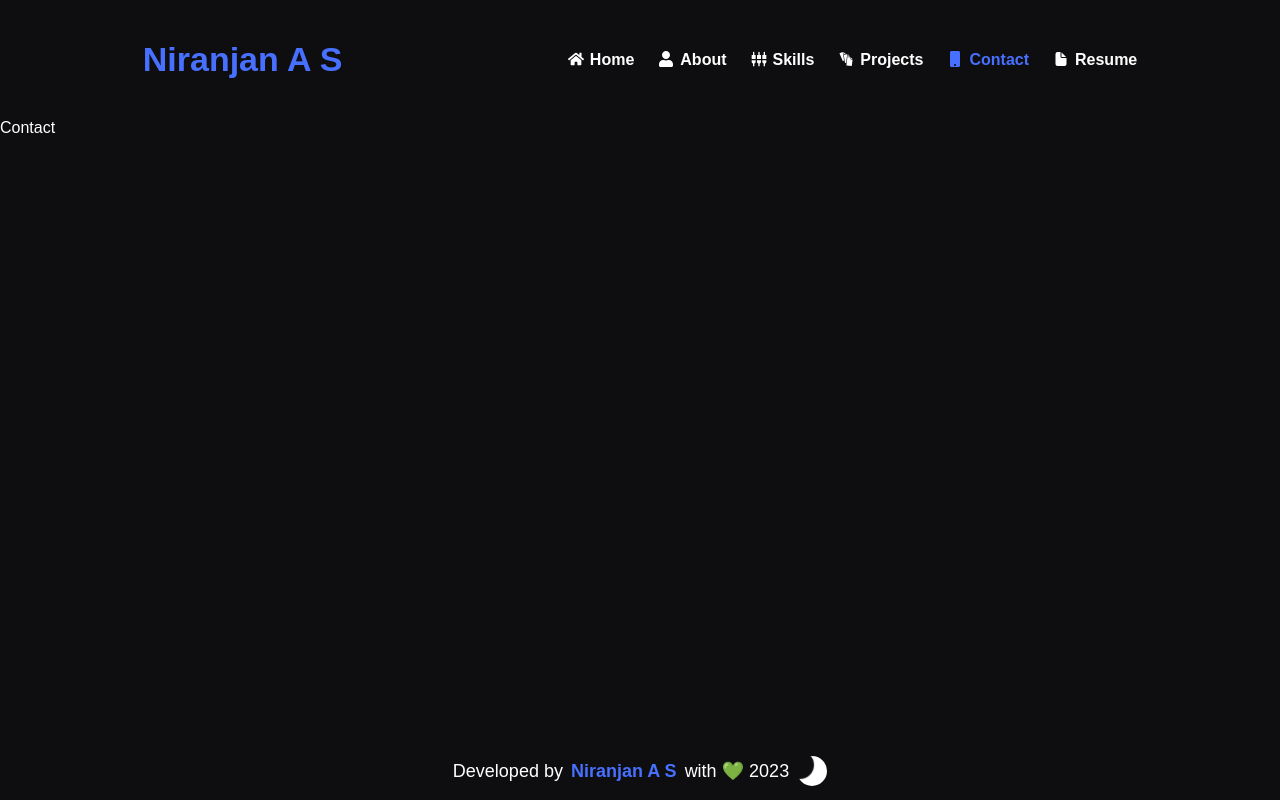
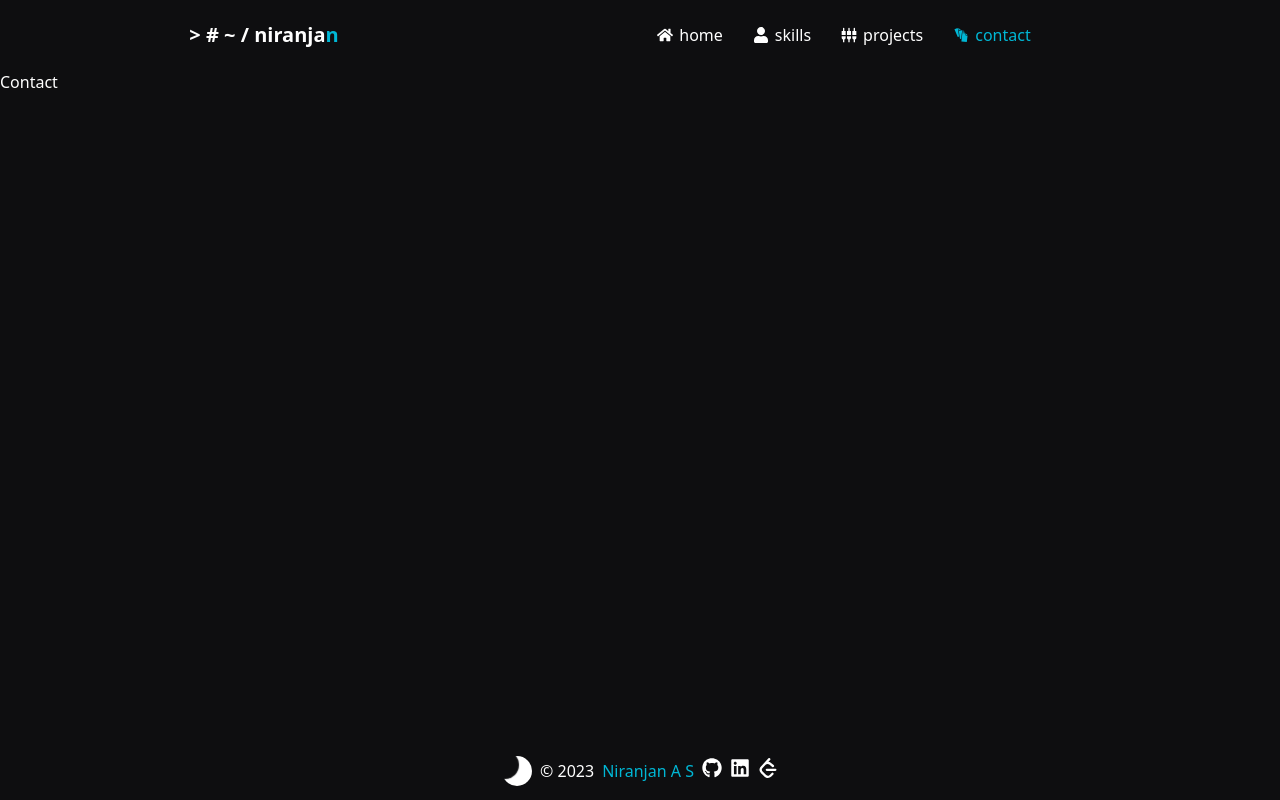
Before and after one commit to Niranjan-A-S/portfolio_, a React (Vite) app: page /contact in a window 1280 px wide. Built offline with nearby package versions, Linux system fonts and the light colour scheme.

Commit message:
feat:changed the layout and redesigned the footer and navbar

```diff
--- a/src/components/footer/index.tsx
+++ b/src/components/footer/index.tsx
@@ -1,11 +1,12 @@
-import { FC, memo } from 'react';
+import { FC, memo, useCallback } from 'react';
 import styled from 'styled-components';
-import { MY_NAME, Urls } from '../../data/constants';
+import { MY_NAME } from '../../data/constants';
 import { ToggleButton } from '../ui/toggle-button';
+import { IconLink } from '../ui/icon-link';
+import { IIConLinkProps } from '../../typings/component-props';
+import { FOOTER_LINKS } from '../../data/metadata';
 
 export const StyledFooter = styled.footer`
-    font-weight: 500;
-    font-size: 18px;
     padding: 14px;
     display: flex;
     justify-content: center;
@@ -14,10 +15,9 @@ export const StyledFooter = styled.footer`
     z-index:1;
 
 
-    & > a {
+    & > span {
         color: ${({ theme }) => theme.focusedTextColor};
-        font-size: inherit;
-        font-weight: 600;
+        font-weight: 500;
     }
 
     &> a:hover {
@@ -25,10 +25,31 @@ export const StyledFooter = styled.footer`
     }
 `;
 
+export const LinksWrapper = styled.div`
+    display: flex;
+    justify-content: center;
+    column-gap: 8px;
+    font-size: 20px;
+
+    &  * {
+        fill: ${({ theme }) => (theme.primaryTextColor)};
+    }
+`;
+
 //TODO Remove this toggle button from footer
-export const Footer: FC = memo(() =>
-    <StyledFooter>
-        Developed by <a href={Urls.linkedin} target="_blank">{MY_NAME}</a> with 💚 {new Date().getFullYear()}
-        <ToggleButton />
-    </StyledFooter>
-);
+export const Footer: FC = memo(() => {
+
+    const renderIconLink = useCallback(({ url, icon }: IIConLinkProps) => (
+        <IconLink key={url} icon={icon} url={url} />
+    ), []);
+
+    return (
+        <StyledFooter>
+            <ToggleButton />
+            ©   {new Date().getFullYear()}   <span>{MY_NAME}</span>
+            <LinksWrapper>
+                {FOOTER_LINKS.map(renderIconLink)}
+            </LinksWrapper>
+        </StyledFooter>
+    );
+});
--- a/src/components/navbar/index.tsx
+++ b/src/components/navbar/index.tsx
@@ -4,7 +4,7 @@ import styled from 'styled-components';
 import { NavbarItems } from './navbar-items';
 
 export const StyledNavbar = styled.nav`
-    padding: 40px 30px;
+    padding: 20px 30px;
     position: sticky;
     display: grid;
     justify-items: center;
--- a/src/components/navbar/logo.tsx
+++ b/src/components/navbar/logo.tsx
@@ -1,19 +1,23 @@
 import { FC, memo } from 'react';
 import styled from 'styled-components';
 import { usePageRefresh } from '../../hooks/use-page-refresh';
-import { MY_NAME } from '../../data/constants';
+import { LOGO } from '../../data/constants';
 
 export const StyledLogo = styled.span`
-    font-size: 34px;
-    font-weight: 600;
-    color: ${({ theme }) => theme.focusedTextColor};
+    font-size: 20px;
+    font-weight: 700;
     cursor: pointer;
     z-index:1;
-    //TODO: Give some effects to the logo or replace the logo with some icon
+    unicode-bidi:bidi-override;
+    direction:rtl;
+
+    &::first-letter {
+        color: ${({ theme }) => theme.focusedTextColor};
+    }
 `;
 
 export const Logo: FC = memo(() => {
     const refreshPage = usePageRefresh();
 
-    return <StyledLogo onClick={refreshPage}>{MY_NAME}</StyledLogo>;
+    return <StyledLogo onClick={refreshPage}>{LOGO}</StyledLogo>;
 });
--- a/src/components/navbar/navbar-items.tsx
+++ b/src/components/navbar/navbar-items.tsx
@@ -9,7 +9,7 @@ import { useLocation } from 'react-router-dom';
 
 const defaultStyles = css`
     display: grid;
-    column-gap: 24px;
+    column-gap: 30px;
     grid-template-columns: repeat(6,auto);
 
     @media screen and (max-width: 860px) {
--- /dev/null
+++ b/src/components/ui/icon-link.tsx
@@ -0,0 +1,8 @@
+import { FC, createElement, memo } from 'react';
+import { IIConLinkProps } from '../../typings/component-props';
+
+export const IconLink: FC<IIConLinkProps> = memo(({ icon, url }) => (
+    <a href={url} target="_blank">
+        {createElement(icon)}
+    </a>
+));
--- a/src/components/ui/text-with-icon.tsx
+++ b/src/components/ui/text-with-icon.tsx
@@ -6,6 +6,7 @@ export const TextWithIconWrapper = styled.div<{ $isSelected?: boolean }>`
     display :grid;
     grid-template-columns :auto 1fr;
     column-gap: 6px;
+    align-items: center;
 
     &:hover {
         &>*{
@@ -16,8 +17,6 @@ export const TextWithIconWrapper = styled.div<{ $isSelected?: boolean }>`
     }
 
     &>* {
-        font-size: 16px;
-        font-weight: 600;
         color: ${({ $isSelected, theme }) => ($isSelected ? theme.focusedTextColor : theme.primaryTextColor)};
         fill: ${({ $isSelected, theme }) => ($isSelected ? theme.focusedTextColor : theme.primaryTextColor)};
     }
--- a/src/data/constants.ts
+++ b/src/data/constants.ts
@@ -1,7 +1,10 @@
+export const LOGO = 'najnarin / ~ # <';
 export const MY_NAME = 'Niranjan A S';
 
 export enum Urls {
     linkedin = 'https://www.linkedin.com/in/niranjan-as/',
+    github = 'https://github.com/Niranjan-A-S',
+    leetcode = 'https://leetcode.com/niranjanas/',
 }
 
 export const DEFAULT_THEME = 'dark';
--- a/src/data/metadata.ts
+++ b/src/data/metadata.ts
@@ -1,42 +1,45 @@
 import { FunctionComponent } from 'react';
-import { FaHome, FaMobile, FaUser } from 'react-icons/fa';
+import { FaGithub, FaHome, FaLinkedin, FaUser } from 'react-icons/fa';
 import { GiFiles } from 'react-icons/gi';
-import { IoDocument } from 'react-icons/io5';
+import { SiLeetcode } from 'react-icons/si';
 import { MdSettingsInputComposite } from 'react-icons/md';
-import { AboutPage } from '../pages/about-page';
 import { ContactPage } from '../pages/contact-page';
 import { HomePage } from '../pages/home-page';
 import { ProjectsPage } from '../pages/projects-page';
 import { SkillsPage } from '../pages/skills-page';
 import { INavbarItems, IRouteOptions } from '../typings';
+import { IIConLinkProps as IFooterIcon } from '../typings/component-props';
+import { Urls } from './constants';
 
 export const ROUTE_CONFIGURATIONS: Array<IRouteOptions> = [
     {
-        name: 'Home',
+        name: 'home',
         path: '/',
         page: HomePage
     },
     {
-        name: 'About',
-        path: '/about',
-        page: AboutPage
-    },
-    {
-        name: 'Skills',
+        name: 'skills',
         path: '/skills',
         page: SkillsPage
     },
     {
-        name: 'Projects',
+        name: 'projects',
         path: '/projects',
         page: ProjectsPage
     },
     {
-        name: 'Contact',
+        name: 'contact',
         path: '/contact',
         page: ContactPage
     }
 ];
 
-const navbarIcons: FunctionComponent[] = [FaHome, FaUser, MdSettingsInputComposite, GiFiles, FaMobile, IoDocument];
-export const NAVBAR_ITEMS: INavbarItems[] = [...ROUTE_CONFIGURATIONS.map(({ name, path }, index) => ({ name, path, icon: navbarIcons[index] })), { name: 'Resume', icon: IoDocument, path: '/resume' }];
+//TODO Change the icons they are wrong
+const navbarIcons: FunctionComponent[] = [FaHome, FaUser, MdSettingsInputComposite, GiFiles];
+export const NAVBAR_ITEMS: INavbarItems[] = ROUTE_CONFIGURATIONS.map(({ name, path }, index) => ({ name, path, icon: navbarIcons[index] }));
+
+export const FOOTER_LINKS: IFooterIcon[] = [
+    { icon: FaGithub, url: Urls.github },
+    { icon: FaLinkedin, url: Urls.linkedin },
+    { icon: SiLeetcode, url: Urls.leetcode }
+];
--- a/src/pages/about-page.tsx
+++ /dev/null
@@ -1,3 +0,0 @@
-import { FC, memo } from 'react';
-
-export const AboutPage: FC = memo(() => <>About</>);
--- a/src/styles/index.ts
+++ b/src/styles/index.ts
@@ -4,12 +4,12 @@ export const themeObject = {
     light: {
         backgroundColor: '#FFF',
         primaryTextColor: '#0E0E10',
-        focusedTextColor: '#4770ff'
+        focusedTextColor: '#00B7D5'
     },
     dark: {
         backgroundColor: '#0E0E10',
         primaryTextColor: '#FFF',
-        focusedTextColor: '#4770ff'
+        focusedTextColor: '#00B7D5'
     }
 };
 
@@ -19,13 +19,15 @@ export const GlobalStyles = createGlobalStyle`
         padding: 0;
         box-sizing: border-box;
         text-decoration: none;
-        font-family: Ubuntu, sans-serif;
+        font-family: system-ui,-apple-system;
     }
 
     body {
         color: ${({ theme }) => theme.primaryTextColor};
         background-color: ${({ theme }) => theme.backgroundColor};
         font-size: 16px;
+        font-weight: 400;
+        line-height: 1.5;
         transition: all 0.3s ease;
 
     }
--- a/src/typings/component-props.ts
+++ b/src/typings/component-props.ts
@@ -15,3 +15,8 @@ export interface INavbarItemProps extends ITextWithIconProps {
     isActive: boolean;
     onClick?: () => void;
 }
+
+export interface IIConLinkProps {
+    icon: IconType;
+    url: string;
+}
--- a/src/typings/index.ts
+++ b/src/typings/index.ts
@@ -1,5 +1,4 @@
 import { FunctionComponent } from 'react';
-import { IconType } from 'react-icons';
 
 export interface IRouteOptions {
     name: string;
@@ -8,5 +7,6 @@ export interface IRouteOptions {
 }
 
 export interface INavbarItems extends Omit<IRouteOptions, 'page'> {
-    icon: IconType;
+    // eslint-disable-next-line @typescript-eslint/no-explicit-any
+    icon: any;
 }
```
